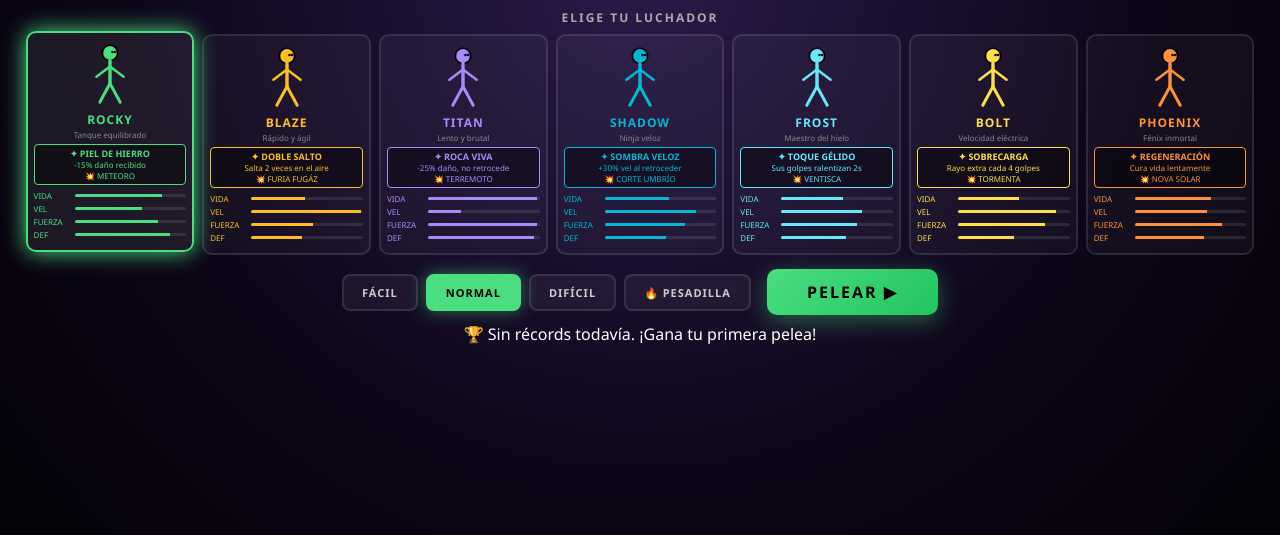
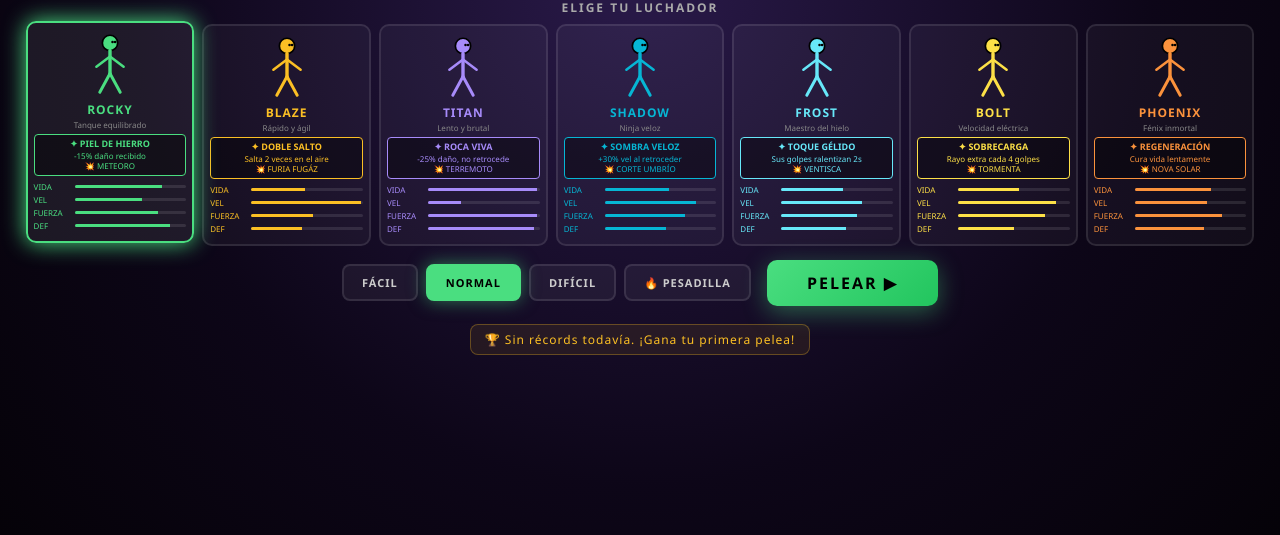
Before and after one commit to inuyashaleoglz-cyber/stickman-fight, a plain HTML site: page index.html in a window 1280 px wide. Shown: the part 265-800 px from the top of the page. Drawn offline with Linux system fonts and the light colour scheme.

Commit message:
Update style.css

```diff
--- a/css/style.css
+++ b/css/style.css
@@ -11,7 +11,6 @@ body { background: #05020a; color: #fff; font-family: 'Segoe UI', system-ui, san
   z-index: 9999; white-space: pre-wrap;
 }
 
-/* ============ MENÚ ============ */
 #menu {
   height: 100vh;
   display: flex; flex-direction: column;
@@ -89,7 +88,17 @@ body { background: #05020a; color: #fff; font-family: 'Segoe UI', system-ui, san
 }
 #startBtn:hover { transform: scale(1.05); }
 
-/* ============ JUEGO ============ */
+.records-panel {
+  margin-top: 10px;
+  font-size: 12px;
+  color: #fbbf24;
+  letter-spacing: 1px;
+  padding: 6px 14px;
+  background: rgba(251,191,36,0.08);
+  border: 1px solid rgba(251,191,36,0.3);
+  border-radius: 8px;
+}
+
 #gameScreen {
   display: none;
   height: 100vh;
```
